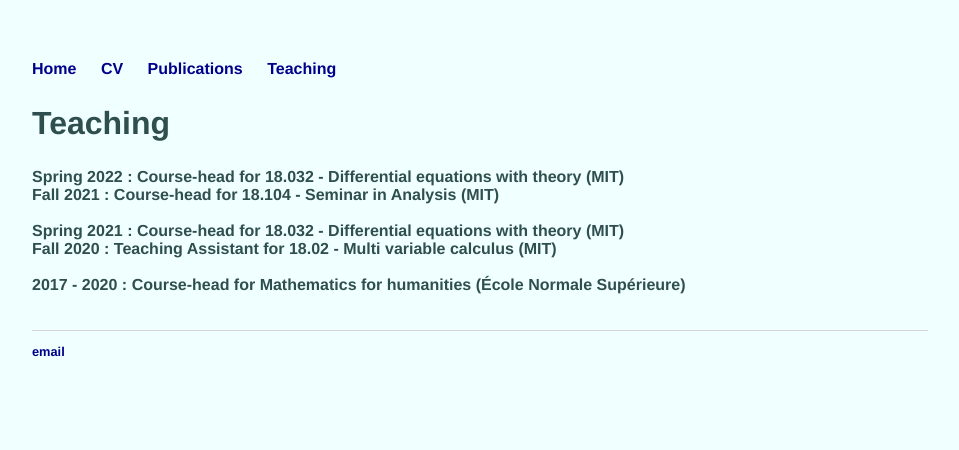
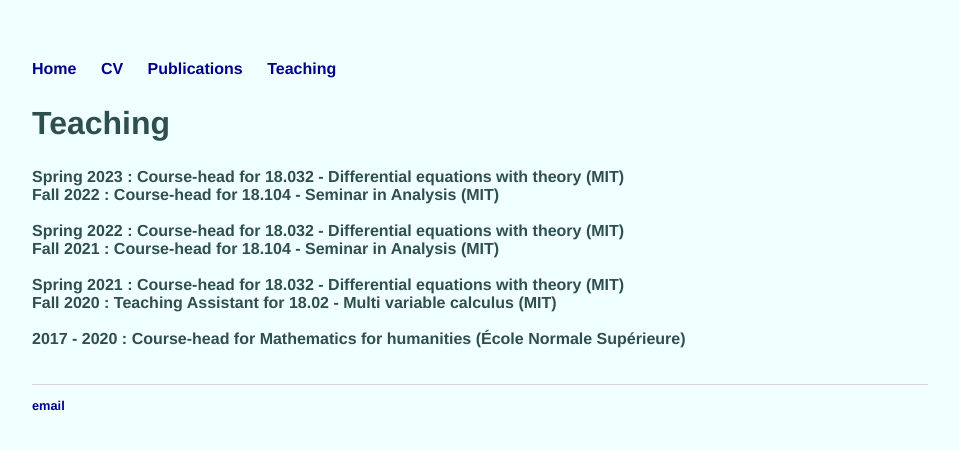
Before and after one commit to tristanozuch/tristanozuch.github.io, a Jekyll site: the page built from teaching/index.html, in a window 1280 px wide. Shown: the top 450 px of the page, without its empty margins (160-1119 px from the left). Built offline with Jekyll 4.4.1, drawn with Linux system fonts in a browser that asks for light colours.

Commit message:
Update index.html

```diff
--- a/teaching/index.html
+++ b/teaching/index.html
@@ -3,6 +3,14 @@ layout: default
 title: Teaching
 ---
 <h2> Teaching </h2>
+<b>Spring 2023 : Course-head for 18.032 - Differential equations with theory (MIT)</b>
+<br/>
+<b>Fall 2022 : Course-head for 18.104 - Seminar in Analysis (MIT)</b>
+<br/>
+
+<br/>
+
+
 <b>Spring 2022 : Course-head for 18.032 - Differential equations with theory (MIT)</b>
 <br/>
 <b>Fall 2021 : Course-head for 18.104 - Seminar in Analysis (MIT)</b>
```
